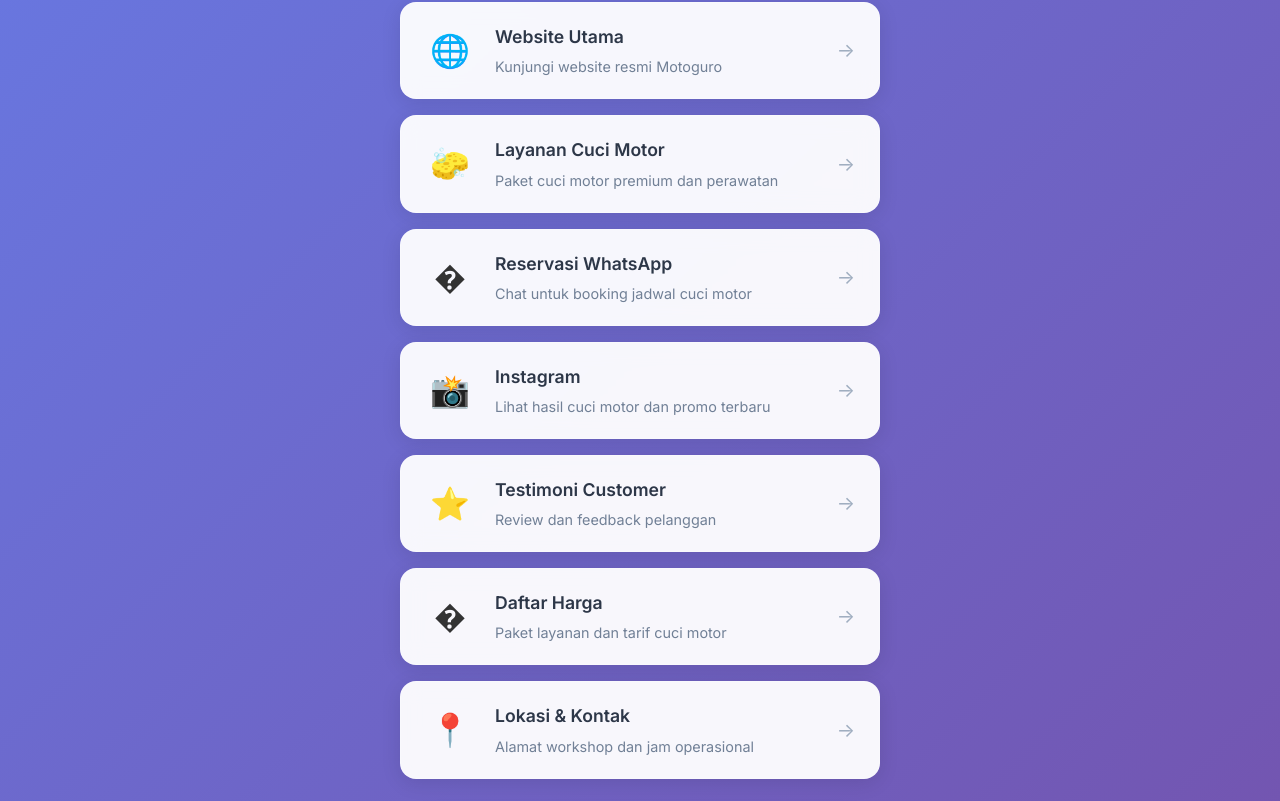
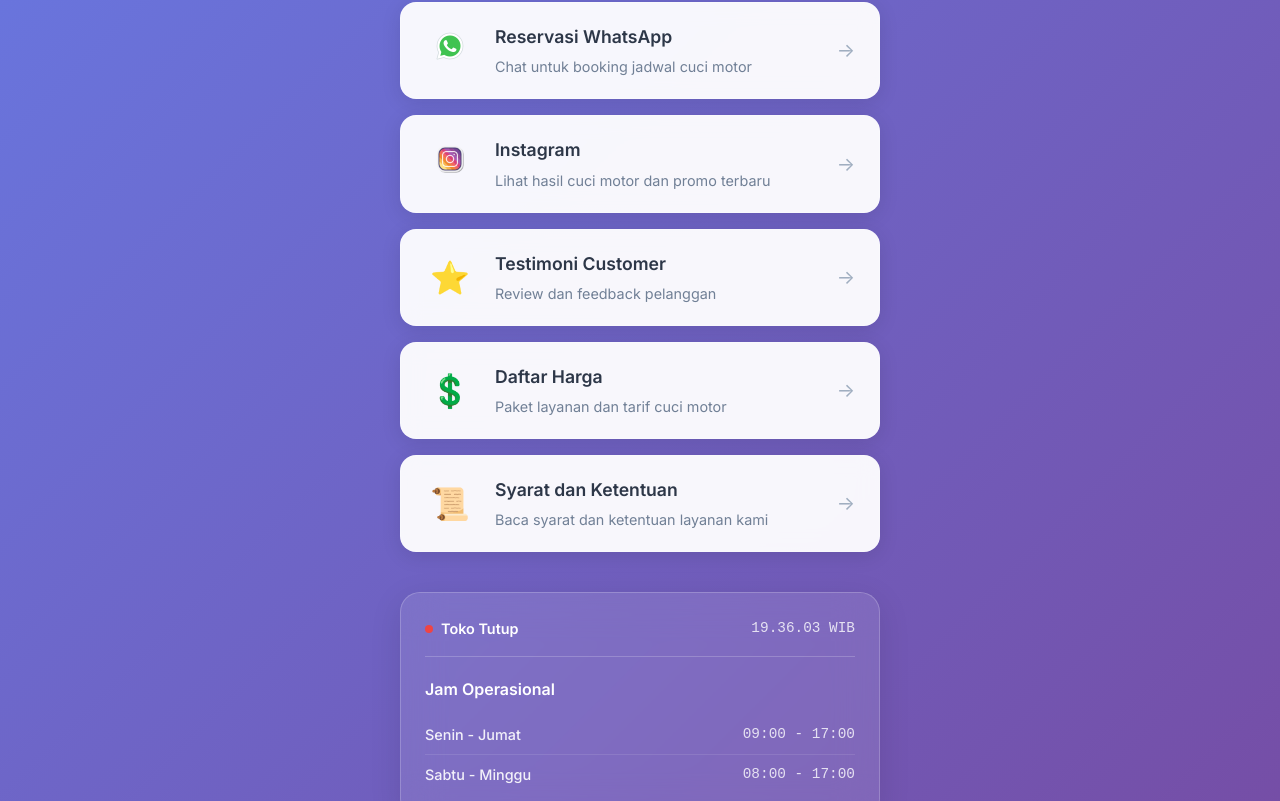
Before and after one commit to aryalasulika/motoguro-bio, a React (Vite) app: page / in a window 1280 px wide. Shown: the part 519-1320 px from the top of the page. Built offline with nearby package versions, Linux system fonts and the light colour scheme.

Commit message:
perubahan menu

```diff
--- a/src/App.jsx
+++ b/src/App.jsx
@@ -1,53 +1,61 @@
 import React from 'react'
 import './App.css'
 import logo from './assets/logo.webp'
+import whatsappIcon from './assets/whatsapp.png';
+import instagramIcon from './assets/instagram.png';
 import SocialStats from './components/SocialStats'
 import OperatingHours from './components/OperatingHours'
 
 function App() {
   const links = [
-    {
-      title: "Website Utama",
-      description: "Kunjungi website resmi Motoguro",
-      url: "https://www.motoguro.tech",
-      icon: "🌐"
-    },
-    {
-      title: "Layanan Cuci Motor",
-      description: "Paket cuci motor premium dan perawatan",
-      url: "https://motoguro.com/services",
-      icon: "🧽"
-    },
+    // {
+    //   title: "Website Utama",
+    //   description: "Kunjungi website resmi Motoguro",
+    //   url: "https://www.motoguro.tech",
+    //   icon: "🌐"
+    // },
+    // {
+    //   title: "Layanan Cuci Motor",
+    //   description: "Paket cuci motor premium dan perawatan",
+    //   url: "https://motoguro.com/services",
+    //   icon: "🧽"
+    // },
     {
       title: "Reservasi WhatsApp",
       description: "Chat untuk booking jadwal cuci motor",
-      url: "https://wa.me/6281234567890",
-      icon: "�"
+      url: "https://wa.me/6285129356047?text=Halo,%20saya%20ingin%20memesan%20layanan.%0ABerikut%20data%20pemesanan%20saya:%0A%0ANama:%0AAlamat%20Rumah:%0A(Mohon%20sertakan%20patokan/gang%20%26%20share%20lokasi%20WA%20setelah%20ini)%0A%0AWaktu%20Pemesanan:%20(Hari%20-%20Tanggal%20-%20Jam)%0ATipe%20Motor:%0AUkuran%20CC:%0APlat%20Nomor:%0AKeran%20Air%20diluar%20rumah:%20(Ada%20/%20Tidak)%0AColokan%20Listrik%20Dekat%20Halaman:%20(Ada%20/%20Tidak)%0A%0ATerima%20kasih.",
+      icon: <img src={whatsappIcon} alt="WhatsApp" style={{ width: '1em', height: '1em' }} /> // Mengganti icon WhatsApp
     },
     {
       title: "Instagram",
       description: "Lihat hasil cuci motor dan promo terbaru",
-      url: "https://instagram.com/motoguro",
-      icon: "📸"
+      url: "https://www.instagram.com/motoguro.wash?igsh=YW9qdWx1NXc5NTVo",
+      icon: <img src={instagramIcon} alt="Instagram" style={{ width: '1em', height: '1em' }} /> // Mengganti icon Instagram
     },
     {
       title: "Testimoni Customer",
       description: "Review dan feedback pelanggan",
-      url: "https://motoguro.com/testimonials",
+      url: "https://drive.google.com/file/d/1xN6xfVjso2jekOZGFOHlYnnmaawzSQss/view?usp=sharing",
       icon: "⭐"
     },
     {
       title: "Daftar Harga",
       description: "Paket layanan dan tarif cuci motor",
-      url: "https://motoguro.com/pricing",
-      icon: "�"
+      url: "https://drive.google.com/file/d/1xA7E4zYUXHmYYv_0AkyuwHQ5gKWzsQzd/view?usp=sharing",
+      icon: "💲" // Mengganti icon untuk "Daftar Harga"
     },
     {
-      title: "Lokasi & Kontak",
-      description: "Alamat workshop dan jam operasional",
-      url: "https://maps.google.com/motoguro",
-      icon: "📍"
-    }
+      title: "Syarat dan Ketentuan",
+      description: "Baca syarat dan ketentuan layanan kami",
+      url: "https://drive.google.com/file/d/1dGlp-xo-ubmYZElkPanawhwUtzudVfr0/view?usp=sharing",
+      icon: "📜" // Icon untuk "Syarat dan Ketentuan"
+    },
+    // {
+    //   title: "Lokasi & Kontak",
+    //   description: "Alamat workshop dan jam operasional",
+    //   url: "https://maps.google.com/motoguro",
+    //   icon: "📍"
+    // }
   ];
 
   return (
@@ -101,7 +109,7 @@ function App() {
         </div>
 
         {/* Additional Components */}
-        <SocialStats />
+        {/* <SocialStats /> */}
         <OperatingHours />
 
         {/* Footer */}
--- a/src/components/OperatingHours.jsx
+++ b/src/components/OperatingHours.jsx
@@ -5,9 +5,8 @@ const OperatingHours = () => {
   const [isOpen, setIsOpen] = useState(false);
 
   const hours = [
-    { day: 'Senin - Sabtu', time: '08:00 - 18:00' },
-    { day: 'Minggu', time: '09:00 - 16:00' },
-    { day: 'Hari Libur', time: 'Tutup' },
+    { day: 'Senin - Jumat', time: '09:00 - 17:00' },
+    { day: 'Sabtu - Minggu', time: '08:00 - 17:00' },
   ];
 
   useEffect(() => {
@@ -25,10 +24,10 @@ const OperatingHours = () => {
 
     let open = false;
 
-    if (day >= 1 && day <= 6) { // Monday to Saturday
-      open = hour >= 8 && hour < 18;
-    } else if (day === 0) { // Sunday
-      open = hour >= 9 && hour < 16;
+    if (day >= 1 && day <= 5) { // Monday to Friday
+      open = hour >= 9 && hour < 17;
+    } else if (day === 0 || day === 6) { // Saturday and Sunday
+      open = hour >= 8 && hour < 17;
     }
 
     setIsOpen(open);
```
Also changed, not shown: src/assets/instagram.png (added), src/assets/whatsapp.png (added).
